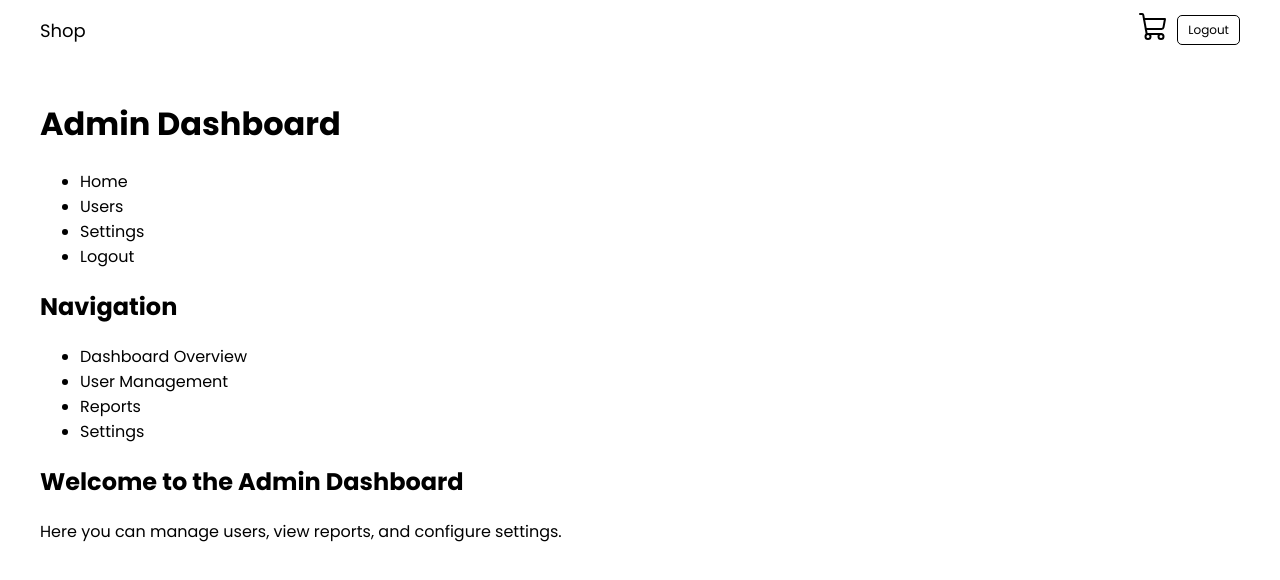
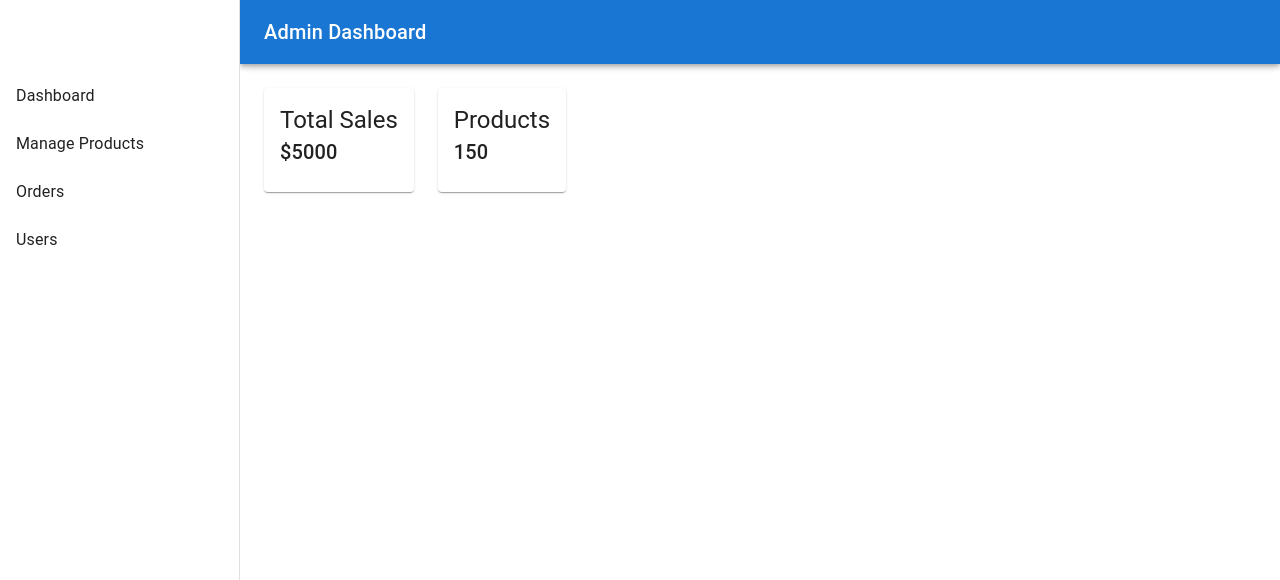
Before and after one commit to Christian0130/Triple-J-s, a React (Vite) app: page /admin-dashboard in a window 1280 px wide. Shown: the top 580 px of the page. Built offline with nearby package versions, Linux system fonts and the light colour scheme; no server answers.

Commit message:
make a add products to cart function and add endpoints for the data tracking

```diff
--- a/package.json
+++ b/package.json
@@ -10,6 +10,9 @@
     "preview": "vite preview"
   },
   "dependencies": {
+    "@emotion/react": "^11.13.3",
+    "@emotion/styled": "^11.13.0",
+    "@mui/material": "^6.1.6",
     "phosphor-react": "^1.4.1",
     "react": "^18.3.1",
     "react-dom": "^18.3.1",
--- a/src/App.jsx
+++ b/src/App.jsx
@@ -6,7 +6,7 @@ import Cart from './pages/cart/Cart';
 import { ShopContextProvider } from './context/shop-context';
 import Login from './pages/Login/Login';
 import Registration from './pages/Register/Registration';
-import AdminDashboard from './pages/admin/adminDashboard';
+import AdminDashboard from './pages/admin/AdminDashboard';
 import AdminNavbar from './components/AdminNavbar';
 import Orders from './pages/orders/Orders';
 import ManageProducts from './pages/manageProducts/ManageProducts';
--- a/src/pages/admin/AdminDashboard.jsx
+++ b/src/pages/admin/AdminDashboard.jsx
@@ -1,38 +1,74 @@
 import React from 'react';
-import "./adminDashboard.css"
+import { Box, CssBaseline, AppBar, Toolbar, Typography, Drawer, List, ListItem, ListItemText, Card, CardContent, Grid, Grid2 } from '@mui/material';
+
+const drawerWidth = 240;
 
 const AdminDashboard = () => {
+
   return (
-    <div className="admin-dashboard">
-      <header className="admin-header">
-        <h1>Admin Dashboard</h1>
-        <nav>
-          <ul>
-            <li>Home</li>
-            <li>Users</li>
-            <li>Settings</li>
-            <li>Logout</li>
-          </ul>
-        </nav>
-      </header>
-      <div className="admin-content">
-        <aside className="admin-sidebar">
-          <h2>Navigation</h2>
-          <ul>
-            <li>Dashboard Overview</li>
-            <li>User Management</li>
-            <li>Reports</li>
-            <li>Settings</li>
-          </ul>
-        </aside>
-        <main className="admin-main">
-          <h2>Welcome to the Admin Dashboard</h2>
-          <p>Here you can manage users, view reports, and configure settings.</p>
-          {/* Add more components or features here */}
-        </main>
-      </div>
-    </div>
+    <Box sx={{ display: 'flex' }}>
+      <CssBaseline />
+
+      {/* AppBar */}
+      <AppBar position="fixed" sx={{ width: `calc(100% - ${drawerWidth}px)`, ml: `${drawerWidth}px` }}>
+        <Toolbar>
+          <Typography variant="h6" noWrap component="div">
+            Admin Dashboard
+          </Typography>
+        </Toolbar>
+      </AppBar>
+
+      {/* Sidebar */}
+      <Drawer
+        variant="permanent"
+        sx={{
+          width: drawerWidth,
+          flexShrink: 0,
+          [`& .MuiDrawer-paper`]: { width: drawerWidth, boxSizing: 'border-box' },
+        }}
+      >
+        <Toolbar />
+        <Box sx={{ overflow: 'auto' }}>
+          <List>
+            {['Dashboard', 'Manage Products', 'Orders', 'Users'].map((text, index) => (
+              <ListItem button key={text}>
+                <ListItemText primary={text} />
+              </ListItem>
+            ))}
+          </List>
+        </Box>
+      </Drawer>
+
+      {/* Main Content */}
+      <Box
+        component="main"
+        sx={{ flexGrow: 1, bgcolor: 'background.default', p: 3 }}
+      >
+        <Toolbar />
+
+        {/* Dashboard Metrics */}
+        <Grid2 container spacing={3}>
+          <Grid2 item xs={12} sm={6} md={3}>
+            <Card>
+              <CardContent>
+                <Typography variant="h5">Total Sales</Typography>
+                <Typography variant="h6">$5000</Typography>
+              </CardContent>
+            </Card>
+          </Grid2>
+          <Grid2 item xs={12} sm={6} md={3}>
+            <Card>
+              <CardContent>
+                <Typography variant="h5">Products</Typography>
+                <Typography variant="h6">150</Typography>
+              </CardContent>
+            </Card>
+          </Grid2>
+          {/* Add more cards for metrics like Orders, Users, etc. */}
+        </Grid2>
+      </Box>
+    </Box>
   );
-}
+};
 
 export default AdminDashboard;
--- a/src/pages/manageProducts/ManageProducts.jsx
+++ b/src/pages/manageProducts/ManageProducts.jsx
@@ -7,8 +7,8 @@ const ManageProducts = () => {
   const [newProduct, setNewProduct] = useState({
     name: '',
     price: '',
-    description: '',
-    imageUrl: ''
+    image: '',
+    quantity: ''
   });
   const [isModalOpen, setIsModalOpen] = useState(false); // Modal visibility state
   // Fetch all products
@@ -31,35 +31,25 @@ const ManageProducts = () => {
   const addProduct = async (e) => {
     e.preventDefault();
     try {
-      const response = await fetch('/api/products', {
+      const response = await fetch('http://localhost:8081/api/add-product', {
         method: 'POST',
         headers: { 'Content-Type': 'application/json' },
         body: JSON.stringify(newProduct),
       });
       if (response.ok) {
         const updatedProducts = await response.json();
+         // Generate a temporary id if the backend doesn't provide one
+        updatedProducts.id = updatedProducts.id || Date.now(); // Or use Math.random()
         setProducts([...products, updatedProducts]);
-        setNewProduct({ name: '', price: '', description: '', imageUrl: '' });
+        setNewProduct({ name: '', price: '', image: '', quantity: '' });
+        window.alert("Product Added Successfully")
       }
     } catch (err) {
       console.error("Error adding product:", err);
     }
   };
 
-  //sort of delete products ?
-  const softDeleteProduct = async (id) => {
-    try {
-      const response = await fetch(`/api/products/${id}/deactivate`, { method: 'PUT' });
-      if (response.ok) {
-        setProducts(products.map(product =>
-          product.id === id ? { ...product, is_active: false } : product
-        ));
-      }
-    } catch (err) {
-      console.error("Error soft-deleting product:", err);
-    }
-  };
-
+  //Change the product Status
   const toggleProductStatus = async (id, currentStatus) => {
     try {
       const newStatus = currentStatus === 1 ? 0 : 1; // Toggle the status (1 = Active, 0 = Inactive)
@@ -115,8 +105,14 @@ const ManageProducts = () => {
               <input
                 type="text"
                 placeholder="Image URL"
-                value={newProduct.imageUrl}
-                onChange={(e) => setNewProduct({ ...newProduct, imageUrl: e.target.value })}
+                value={newProduct.image}
+                onChange={(e) => setNewProduct({ ...newProduct, image: e.target.value })}
+              />
+              <input
+                type="number"
+                placeholder="Quantity"
+                value={newProduct.quantity}
+                onChange={(e) => setNewProduct({ ...newProduct, quantity: e.target.value })}
               />
               <button type="submit">Add Product</button>
             </form>
```
Also changed, not shown: 2 other files (tests, documents, lock files or other folders).
